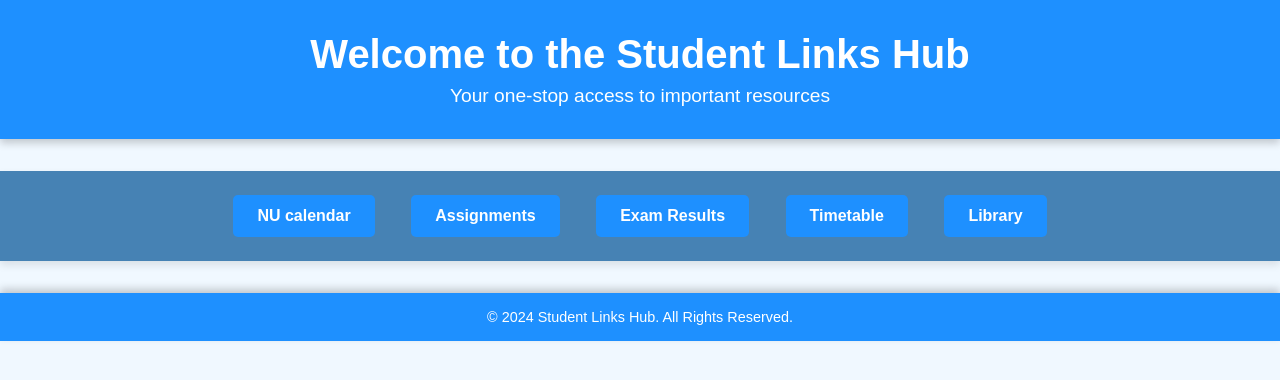
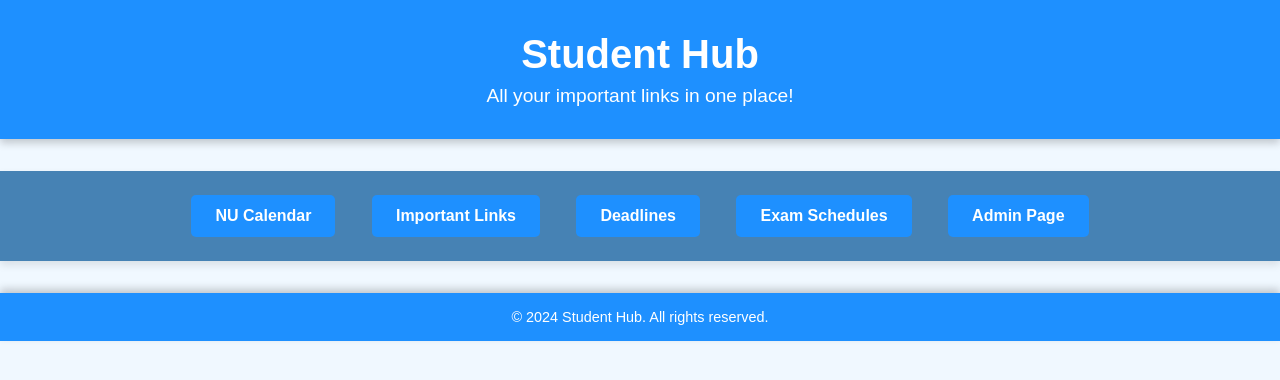
Before and after one commit to Mohanned-Mahmoud/student-links-hub, a plain HTML site: page index.html in a window 1280 px wide. Drawn offline with Linux system fonts and the light colour scheme.

Commit message:
Update index.html

```diff
--- a/index.html
+++ b/index.html
@@ -3,25 +3,23 @@
 <head>
     <meta charset="UTF-8">
     <meta name="viewport" content="width=device-width, initial-scale=1.0">
-    <title>Student Links Hub</title>
+    <title>Student Hub</title>
     <link rel="stylesheet" href="styles.css">
 </head>
 <body>
     <header>
-        <h1>Welcome to the Student Links Hub</h1>
-        <p>Your one-stop access to important resources</p>
+        <h1>Student Hub</h1>
+        <p>All your important links in one place!</p>
     </header>
     <nav>
-        <a href="https://nileuniversity.sharepoint.com/sites/portal/Shared%20Documents/Forms/AllItems.aspx?id=%2Fsites%2Fportal%2FShared%20Documents%2FClasses%20Schedules%2FUndergraduates%20Schedule%2FNU%2DCalendar%202024%2D2025%2Epdf&parent=%2Fsites%2Fportal%2FShared%20Documents%2FClasses%20Schedules%2FUndergraduates%20Schedule
-" target="_blank">NU calendar</a>
-        <a href="https://example.com/assignments" target="_blank">Assignments</a>
-        <a href="https://example.com/results" target="_blank">Exam Results</a>
-        <a href="https://example.com/timetable" target="_blank">Timetable</a>
-        <a href="https://example.com/library" target="_blank">Library</a>
+        <a href="calendar.html">NU Calendar</a>
+        <a href="links.html">Important Links</a>
+        <a href="deadlines.html">Deadlines</a>
+        <a href="exams.html">Exam Schedules</a>
+        <a href="admin.html">Admin Page</a>
     </nav>
     <footer>
-        <p>&copy; 2024 Student Links Hub. All Rights Reserved.</p>
+        <p>&copy; 2024 Student Hub. All rights reserved.</p>
     </footer>
-    <script src="script.js"></script>
 </body>
 </html>
```
